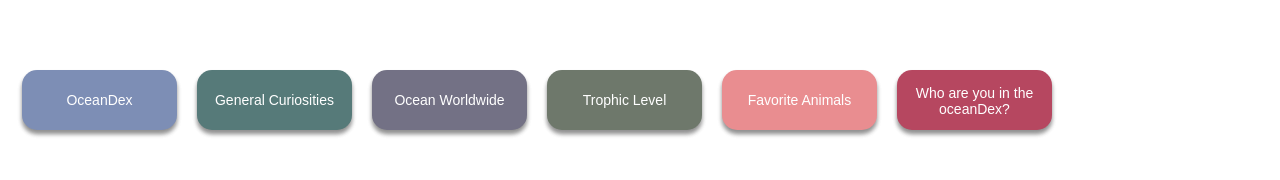
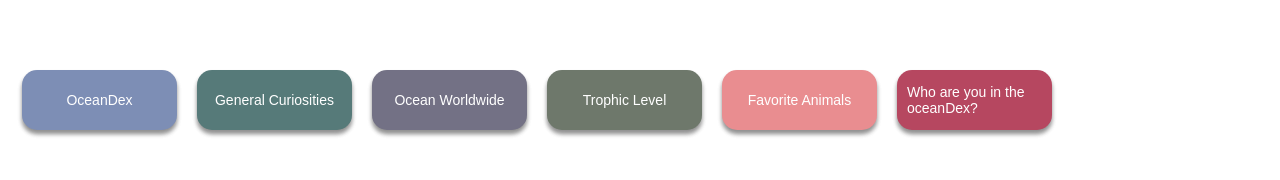
Before and after one commit to xossiane/javascript-oceandex, a Next.js app: page /home in a window 1280 px wide. Shown: the part 226-406 px from the top of the page. Built offline with nearby package versions, Linux system fonts and the light colour scheme; a web font is replaced by a local one.

Commit message:
included next/link

```diff
--- a/components/atoms/Button/Button.jsx
+++ b/components/atoms/Button/Button.jsx
@@ -1,11 +1,14 @@
 import styles from "./Button.module.scss";
+import Link from "next/link";
 
-export default function Button({ size, color, fontsize, className, children}) {
+export default function Button({ href, size, color, fontsize, className, children}) {
     const classList = [];
     classList.push(styles[`button--${size}`]);
     classList.push(styles[`button--${color}`]);
     classList.push(styles[`button--${fontsize}`]);
     classList.push(styles[`button`]);
 
-    return <button className={`${classList.join(" ")} ${className}`}>{children}</button>;
+    return (
+      <Link href={`${href}`} ><a href={href} className={`${classList.join(" ")} ${className}`}>{children}</a>
+      </Link>);
   }
--- a/components/atoms/Button/Button.module.scss
+++ b/components/atoms/Button/Button.module.scss
@@ -4,6 +4,12 @@
   border-radius: 15px;
   box-shadow: 0px 4px 4px rgba(0, 0, 0, 0.25), 0px 4px 4px rgba(0, 0, 0, 0.25);
   border: none;
+  text-decoration: none;
+  display: flex;
+  justify-content: center;
+  align-items: center;
+  padding: 10px;
+  box-sizing: border-box;
 
   &--medium {
     width: 15.5rem;
--- a/components/organisms/OceanWorldwide/OceanWorldwide.jsx
+++ b/components/organisms/OceanWorldwide/OceanWorldwide.jsx
@@ -32,6 +32,7 @@
         <div className={styles[`OceanWorldwide__content`]}>
           <section className={styles[`OceanWorldwide__buttons`]}>
             <Button
+              href="/home"
               size="medium"
               color="color-500"
               fontsize="fontsmall"
@@ -43,6 +44,7 @@
               </Text>{" "}
             </Button>
             <Button
+              href="/home"
               size="medium"
               color="color-500"
               fontsize="fontsmall"
@@ -54,6 +56,7 @@
               </Text>{" "}
             </Button>
             <Button
+              href="/home"
               size="medium"
               color="color-500"
               fontsize="fontsmall"
@@ -65,6 +68,7 @@
               </Text>{" "}
             </Button>
             <Button
+              href="/home"
               size="medium"
               color="color-500"
               fontsize="fontsmall"
@@ -76,6 +80,7 @@
               </Text>{" "}
             </Button>
             <Button
+              href="/home"
               size="medium"
               color="color-500"
               fontsize="fontsmall"
--- a/pages/home.jsx
+++ b/pages/home.jsx
@@ -13,6 +13,7 @@
                 </Heading>
                 <section className={styles[`Home__content`]}>
                     <Button
+                        href="/"
                         size="medium"
                         color="color-400"
                         fontsize="fontsmall"
@@ -23,6 +24,7 @@
                         </Text>{" "}
                     </Button>
                     <Button
+                        href="/"
                         size="medium"
                         color="color-800"
                         fontsize="fontsmall"
@@ -33,6 +35,7 @@
                         </Text>{" "}
                     </Button>
                     <Button
+                        href="/"
                         size="medium"
                         color="color-500"
                         fontsize="fontsmall"
@@ -43,6 +46,7 @@
                         </Text>{" "}
                     </Button>
                     <Button
+                        href="/"
                         size="medium"
                         color="color-700"
                         fontsize="fontsmall"
@@ -53,6 +57,7 @@
                         </Text>{" "}
                     </Button>
                     <Button
+                        href="/"
                         size="medium"
                         color="color-200"
                         fontsize="fontsmall"
@@ -63,6 +68,7 @@
                         </Text>{" "}
                     </Button>
                     <Button
+                        href="/"
                         size="medium"
                         color="color-300"
                         fontsize="fontsmall"
```
